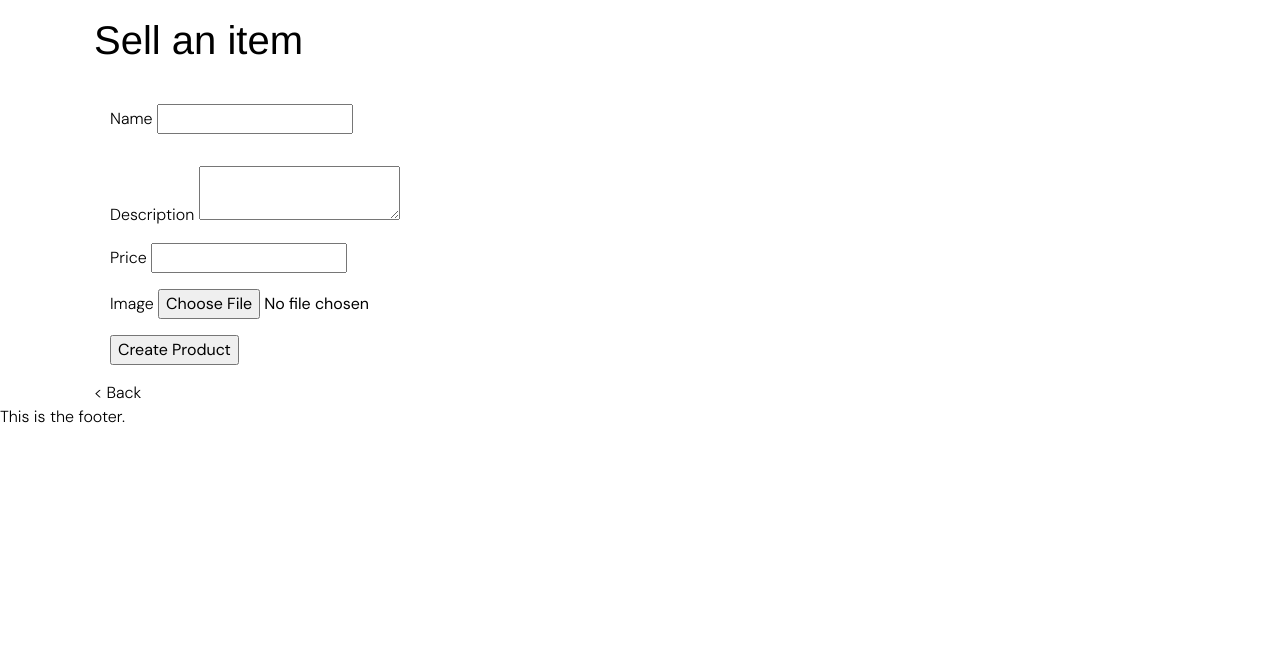
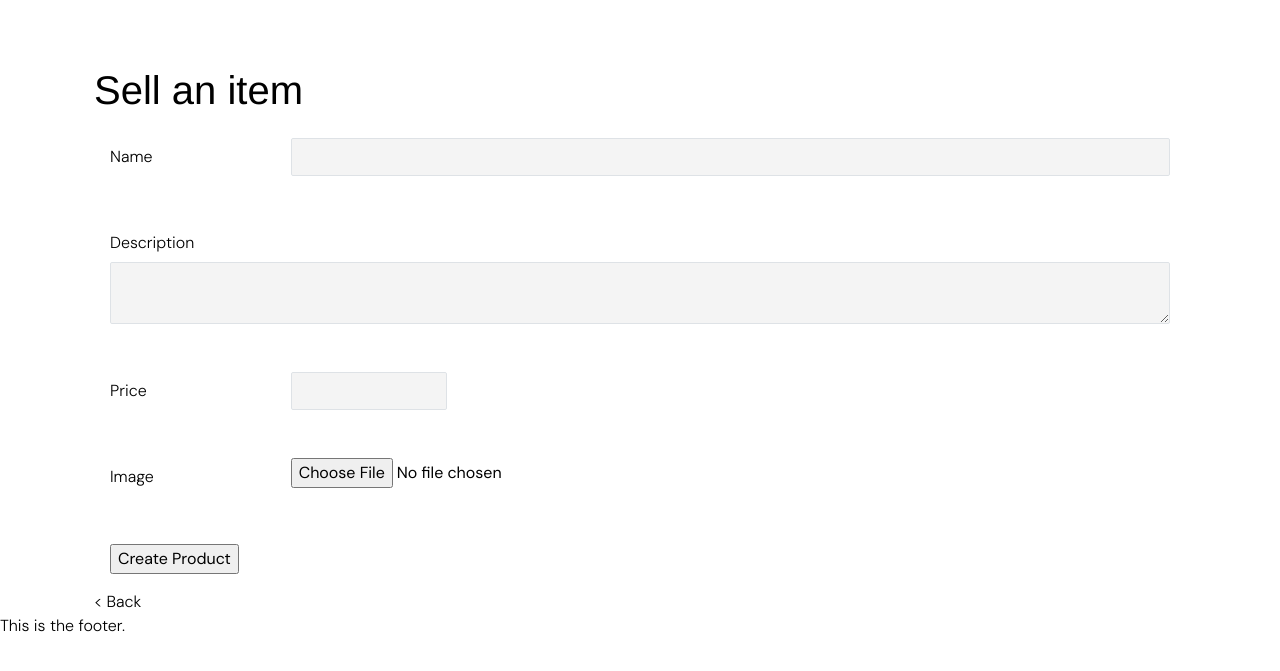
Before and after one commit to Kaprans22/THRIFTIQUE, a Rails app: page /products/new in a window 1280 px wide. Shown: the part 72-743 px from the top of the page. Run offline with Rails 7, Linux system fonts and the light colour scheme; a user stored in the database is signed in; style sheets or scripts are compiled from the project's sources; parts of the project's set-up code (start-up, migrations or seed data) failed here and were passed over; some libraries are stand-ins or nearby versions.

Commit message:
new form done

```diff
--- a/app/views/layouts/application.html.erb
+++ b/app/views/layouts/application.html.erb
@@ -15,11 +15,11 @@
   <body>
     <%= render "shared/navbar" %>
     <div class="container mt-3">
+    <%= render "shared/flashes" %>
+    <p class="notice"><%= notice %></p>
+    <p class="alert"><%= alert %></p>
       <%= yield %>
     </div>
     <%= render "shared/footer" %>
-    <%= render "shared/flashes" %>
-    <p class="notice"><%= notice %></p>
-    <p class="alert"><%= alert %></p>
   </body>
 </html>
--- a/app/views/products/new.html.erb
+++ b/app/views/products/new.html.erb
@@ -1,29 +1,56 @@
-<div class="container">
+<div class="container my-7 py-6">
   <h1 class="mb-4 d-flex">Sell an item</h1>
 
   <%= form_with(model: @product, local: true) do |form| %>
-    <label for="name" class="web_ui__Input__wide">
-      <div class="field m-3 string required name">
-        <%= form.label :name %>
-        <%= form.text_field :name %>
+    <div class="field m-3 string required name">
+      <div class="form-group row">
+        <%= form.label :name, class: 'col-sm-2 col-form-label'  %>
+          <div class="col-sm-10">
+            <%= form.text_field :name, class: 'form-control' %>
+          </div>
       </div>
-    </label>
+    </div>
+
+    <div class="m-5 p-7"></div>
 
     <div class="field m-3 string required name">
-      <%= form.label :description %>
-      <%= form.text_area :description %>
+      <div class="form-group row">
+        <%= form.label :description, class: 'col-sm-2 col-form-label' %>
+          <div class="col-sm-10 w-100">
+            <%= form.text_area :description, class: 'form-control' %>
+          </div>
+      </div>
     </div>
+
+    <div class="m-5 p-7"></div>
+
     <div class="field m-3 string required name">
-      <%= form.label :price %>
-      <%= form.number_field :price, step: 0.1 %>
+      <div class="form-group row mb-4">
+        <%= form.label :price, class: 'col-sm-2 col-form-label' %>
+          <div class="col-sm-2 ">
+            <%= form.number_field :price, step: 0.1, class: 'form-control' %>
+          </div>
+      </div>
     </div>
+
+    <div class="m-5 p-7"></div>
+
     <div class="field m-3 string required name">
-      <%= form.label :image %>
-      <%= form.file_field :image %>
+      <div class="form-group row mb-4">
+        <%= form.label :image, class: 'col-sm-2 col-form-label' %>
+          <div class="col-sm-2">
+            <%= form.file_field :image %>
+          </div>
+      </div>
     </div>
-    <div class="actions m-3 string required name">
+
+    <div class="m-5 p-7"></div>
+
+    <div class="actions m-3 mt-5">
       <%= form.submit %>
     </div>
+
+    <div class="blank-space"></div>
     <%= link_to "< Back", products_path %>
   <% end %>
 </div>
```
Also changed, not shown: db/schema.rb.
